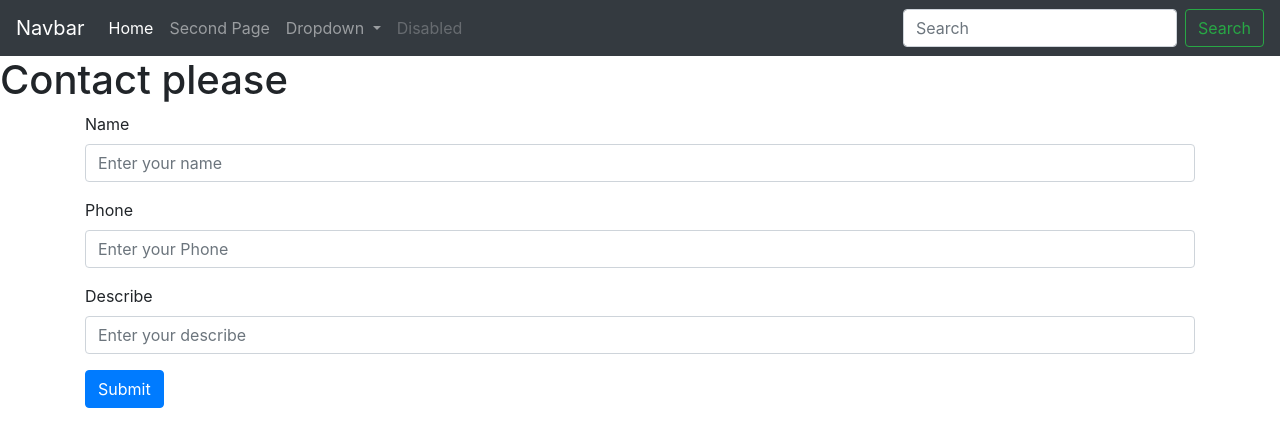
After one commit to adib-the-noob/Django-For-becoming-A-Mango-people, a Django app: page /contact/ in a window 1280 px wide. The commit adds this page. Shown: the top 447 px of the page. Run offline with Django 4.2, Linux system fonts and the light colour scheme.

Commit message:
POST method

```diff
--- a/Learnings/templates/base.html
+++ b/Learnings/templates/base.html
@@ -20,7 +20,7 @@
   {% endblock css %}
   <body>
 
-    <nav class="navbar navbar-expand-lg navbar-light bg-light">
+    <nav class="navbar navbar-expand-md navbar-dark bg-dark">
         <a class="navbar-brand" href="#">Navbar</a>
         <button class="navbar-toggler" type="button" data-toggle="collapse" data-target="#navbarSupportedContent" aria-controls="navbarSupportedContent" aria-expanded="false" aria-label="Toggle navigation">
           <span class="navbar-toggler-icon"></span>
--- /dev/null
+++ b/Learnings/templates/contact.html
@@ -0,0 +1,43 @@
+{% extends "base.html" %} {% block body %}
+
+<h1>Contact please</h1>
+
+<div class="container">
+  <form method="post">
+{% csrf_token %}
+    <div class="mb-3">
+      <label for="Input your Name here" class="form-label">Name</label>
+      <input
+        type="text"
+        class="form-control"
+        placeholder="Enter your name"
+        name="name"
+      />
+    </div>
+
+
+
+    <div class="mb-3">
+      <label for="Input your Name here" class="form-label">Phone</label>
+      <input
+        type="text"
+        class="form-control"
+        placeholder="Enter your Phone"
+        name="phone"
+      />
+    </div>
+
+    <div class="mb-3">
+        <label for="describe" class="form-label">Describe</label>
+        <input
+          type="text"
+          class="form-control"
+          placeholder="Enter your describe"
+          name='content'
+        />
+    </div>
+    <button type="submit" class="btn btn-primary">Submit</button>
+    </form>
+
+
+{% endblock body %}
--- a/Learnings/templates/home.html
+++ b/Learnings/templates/home.html
@@ -8,6 +8,6 @@ Home Page
 {% block body %}
 {% for n in name %}
     {{n}}<br>
+
 {% endfor %}
-
 {% endblock body %}
--- a/Learnings/templates/second.html
+++ b/Learnings/templates/second.html
@@ -5,6 +5,8 @@
 <style>
     p{
         color: red;
+        font-size: 20px;
+        font-weight: bold;
     }
 </style>
 {% endblock css %}
--- a/Learnings/urls.py
+++ b/Learnings/urls.py
@@ -21,5 +21,6 @@ urlpatterns = [
     path('', views.home , name='home'),
     path('home/', views.home, name = 'home'),
     path('second/', views.second, name = 'second'),
+    path('contact/', views.contact, name = 'contact'),
     path('admin/', admin.site.urls),
 ]
--- a/Learnings/views.py
+++ b/Learnings/views.py
@@ -1,8 +1,10 @@
+from importlib.resources import contents
 from multiprocessing import context
 from django.shortcuts import HttpResponse, render
 
 def home(request):
-    name = ["Adib","The Noob","Programming Hero"]
+    if request.method == 'GET':
+        name = ["Adib","The Noob","Programming Hero"]
     context = {
         'name': name,
     }
@@ -10,3 +12,13 @@ def home(request):
 
 def second(request):
     return render(request,"second.html")
+
+def contact(request):
+    if request.method == "POST":
+        name = request.POST['name']
+        phone = request.POST['phone']
+        content = request.POST['content']
+        print("Submitted name is ",name)
+        print("Submitted Phone is ",phone)
+        print("Submitted Description is ",content)
+    return render(request,"contact.html")
```
